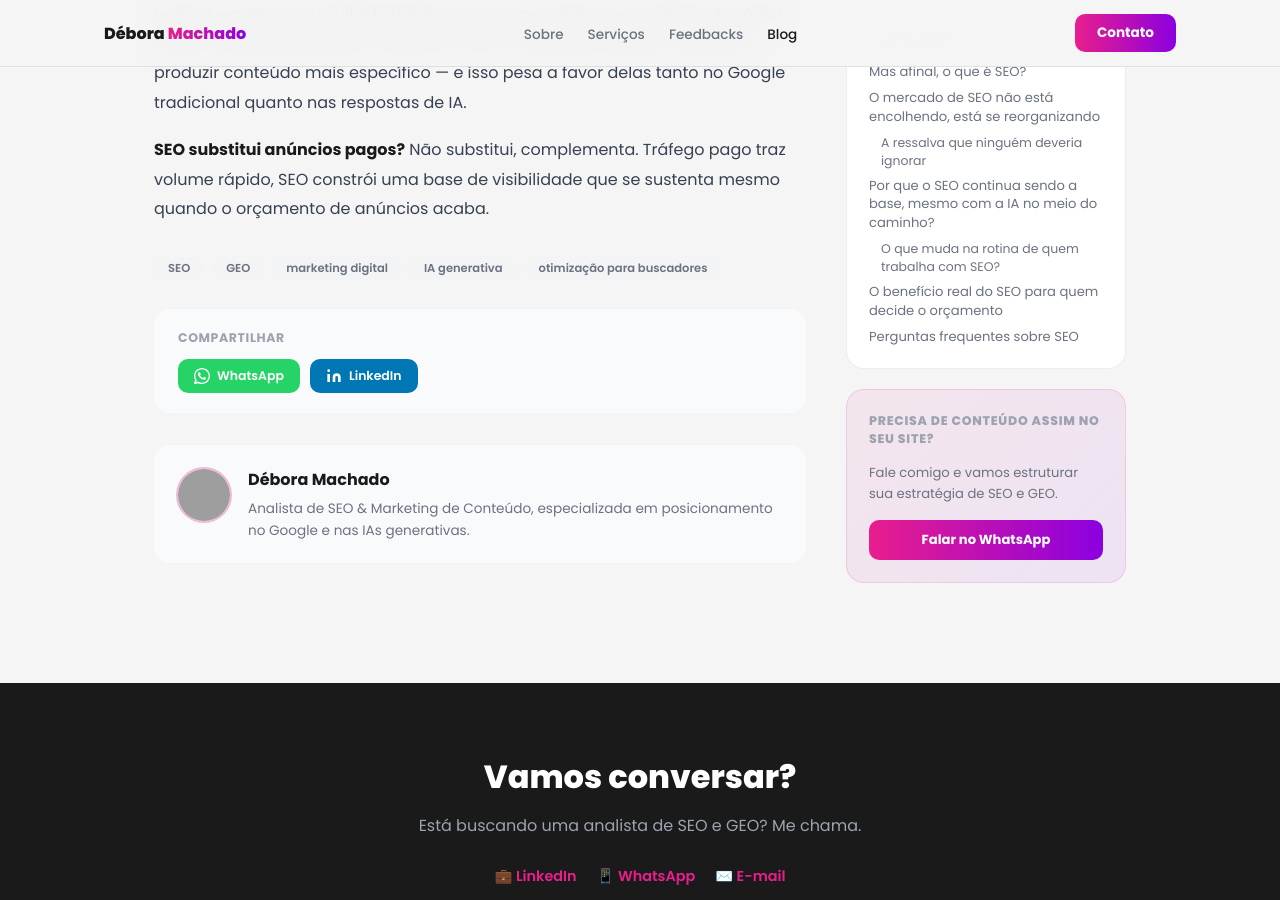
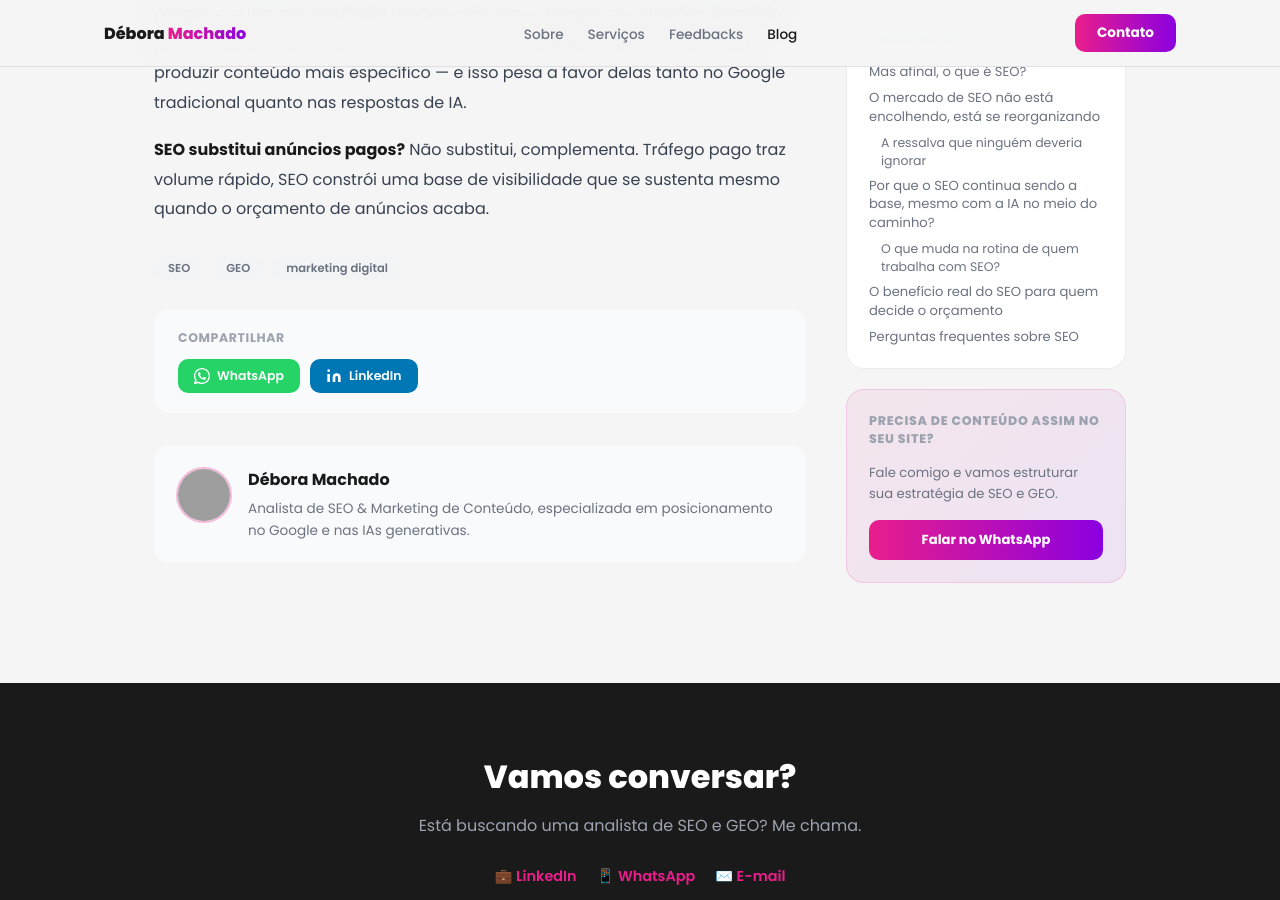
Before and after one commit to debora9415/blog-debora, a Jekyll site: the page built from _posts/2025-07-29-o-que-e-seo-era-da-ia.md, in a window 1280 px wide and 900 px high, scrolled down 4539 px. Built offline with Jekyll 4.4.1, drawn with Linux system fonts in a browser that asks for light colours; some of the changed lines change nothing that is shown.

Commit message:
Update 2025-07-29-o-que-e-seo-era-da-ia.md

```diff
--- a/_posts/2025-07-29-o-que-e-seo-era-da-ia.md
+++ b/_posts/2025-07-29-o-que-e-seo-era-da-ia.md
@@ -2,9 +2,7 @@
 layout: post
 title: "O que é SEO e por que ele continua relevante na era das IAs?"
 date: 2025-07-29
-description: "Entenda o que é SEO, como ele se conecta ao GEO e por que a otimização para buscadores continua relevante mesmo com o avanço da IA generativa."
-tags: [SEO, GEO, marketing digital, IA generativa, otimização para buscadores]
-author: Débora Machado
+tags: [SEO, GEO, marketing digital]
 ---
 
 SEO ainda vale a pena? Eu ouço essa pergunta quase toda semana, de clientes e de gestores que só querem validar um corte de orçamento.
```
